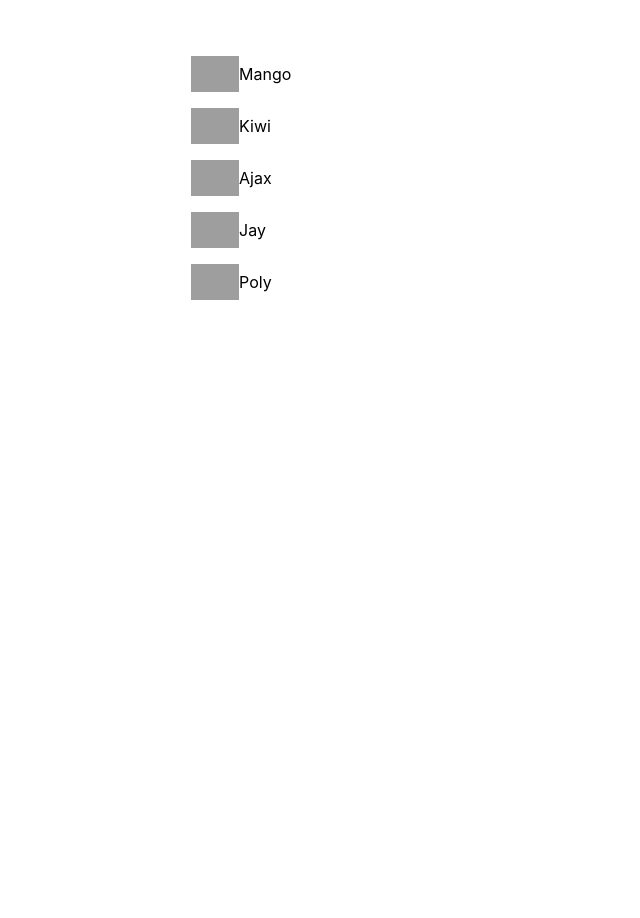
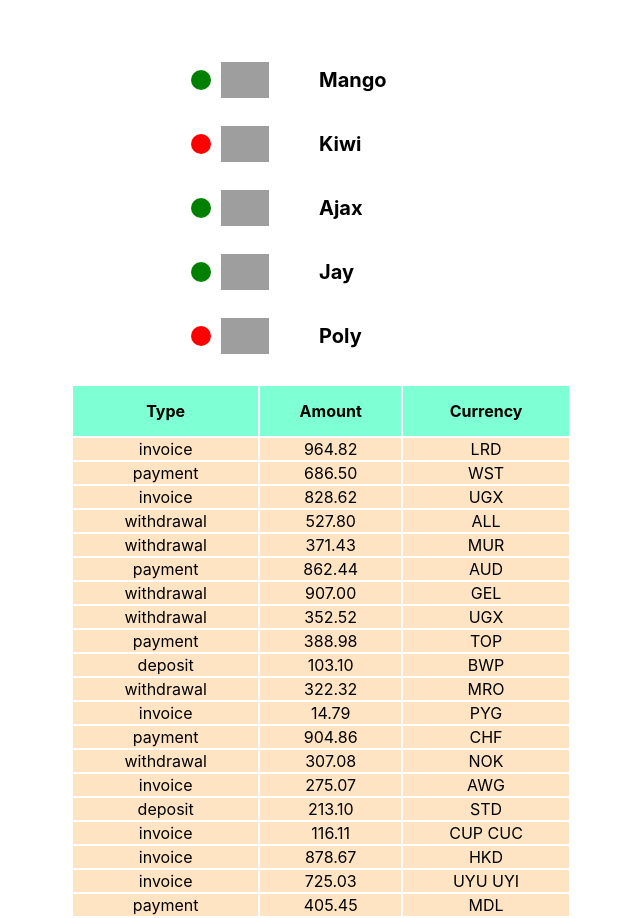
Before and after one commit to Oper992/goit-react-hw-01-components, a React (Create React App) app: page / in a window 1280 px wide. Shown: the part 761-1679 px from the top of the page, without its empty margins (319-959 px from the left). Before the commit the page ends 1085 px from the top, so only its background shows below. Built offline with nearby package versions, Linux system fonts and the light colour scheme; grey boxes are pictures that could not be loaded.

Commit message:
Готово

```diff
--- a/src/components/App.jsx
+++ b/src/components/App.jsx
@@ -1,9 +1,11 @@
 import user from '../json/user.json';
 import data from '../json/data.json';
 import friends from '../json/friends.json';
+import transactions from '../json/transactions.json';
 import { Profile } from './Profile/Profile.jsx';
 import Statistics from './Statistics/Statistics.jsx';
 import FriendList from './FriendList/FriendList.jsx';
+import TransactionHistory from './TransactionHistory/TransactionHistory.jsx';
 
 export const App = () => {
   const { avatar, tag, username, location, stats } = user;
@@ -20,6 +22,7 @@ export const App = () => {
       <Statistics title="Upload stats" stats={data} />
       <Statistics stats={data} />
       <FriendList friends={friends} />
+      <TransactionHistory items={transactions} />
     </>
   );
 };
--- a/src/components/FriendList/FriendListItem.jsx
+++ b/src/components/FriendList/FriendListItem.jsx
@@ -4,9 +4,9 @@ import style from './friendList.module.css';
 export default function FriendListItem({ avatar, isOnline, name }) {
   return (
     <li className={style.list}>
-      <span className={style.IsOnline}></span>
-      <img className="avatar" src={avatar} alt="User avatar" width="48" />
-      <p className="name">{name}</p>
+      <span className={isOnline ? style.online : style.offline}></span>
+      <img className={style.avatar} src={avatar} alt="User avatar" width="48" />
+      <p>{name}</p>
     </li>
   );
 }
--- a/src/components/FriendList/friendList.module.css
+++ b/src/components/FriendList/friendList.module.css
@@ -4,27 +4,23 @@
   display: flex;
   align-items: center;
   list-style-type: none;
+  font-size: 20px;
+  font-weight: bold;
 }
 
-.isOnline::after {
-  content: '';
-  display: block;
+.online {
   margin-right: 10px;
   width: 20px;
   height: 20px;
-  border-radius: 10px;
+  border-radius: 50%;
   background-color: green;
 }
 
-.notIsOnline {
-  composes: isOnline;
+.offline {
+  composes: online;
+  background-color: red;
 }
 
-.notIsOnline {
-  margin-right: 10px;
-  content: '';
-  width: 20px;
-  height: 20px;
-  border-radius: 10px;
-  background-color: red;
+.avatar {
+  margin-right: 50px;
 }
--- /dev/null
+++ b/src/components/TransactionHistory/TransactionHistory.jsx
@@ -0,0 +1,31 @@
+import style from './TransactionHistory.module.css';
+import PropTypes from 'prop-types';
+
+export default function TransactionHistory({ items }) {
+  return (
+    <table className={style.transactionHistory}>
+      <thead className={style.header}>
+        <tr>
+          <th>Type</th>
+          <th>Amount</th>
+          <th>Currency</th>
+        </tr>
+      </thead>
+      <tbody>
+        {items.map(({ id, amount, currency, type }) => {
+          return (
+            <tr key={id} className={style.line}>
+              <td>{type}</td>
+              <td>{amount}</td>
+              <td>{currency}</td>
+            </tr>
+          );
+        })}
+      </tbody>
+    </table>
+  );
+}
+
+TransactionHistory.propTypes = {
+  items: PropTypes.array.isRequired,
+};
--- /dev/null
+++ b/src/components/TransactionHistory/TransactionHistory.module.css
@@ -0,0 +1,14 @@
+.transactionHistory {
+  width: 500px;
+  margin: 0 auto;
+  text-align: center;
+}
+
+.header {
+  background-color: aquamarine;
+  height: 50px;
+}
+
+.line{
+    background-color: bisque;
+}
--- /dev/null
+++ b/src/json/transactions.json
@@ -0,0 +1,122 @@
+[
+  {
+    "id": "1e0700a2-5183-4291-85cc-2065a036a683",
+    "type": "invoice",
+    "amount": "964.82",
+    "currency": "LRD"
+  },
+  {
+    "id": "a30f821b-4d25-4ff0-abdd-e340b3f0dd2b",
+    "type": "payment",
+    "amount": "686.50",
+    "currency": "WST"
+  },
+  {
+    "id": "44dca67a-8e5a-4798-bf8e-b15efd4e1abd",
+    "type": "invoice",
+    "amount": "828.62",
+    "currency": "UGX"
+  },
+  {
+    "id": "ea8ed3dc-2b68-4a53-905a-53ecb0adef33",
+    "type": "withdrawal",
+    "amount": "527.80",
+    "currency": "ALL"
+  },
+  {
+    "id": "ea76146a-0b00-4b80-bc02-a8c822176712",
+    "type": "withdrawal",
+    "amount": "371.43",
+    "currency": "MUR"
+  },
+  {
+    "id": "63ca02f9-d637-46b5-9237-f3b24425e029",
+    "type": "payment",
+    "amount": "862.44",
+    "currency": "AUD"
+  },
+  {
+    "id": "ed0263e8-59a5-4bf1-87e0-2bb88e53dc34",
+    "type": "withdrawal",
+    "amount": "907.00",
+    "currency": "GEL"
+  },
+  {
+    "id": "6013bad0-750c-4691-8bc2-d8f2b43969c4",
+    "type": "withdrawal",
+    "amount": "352.52",
+    "currency": "UGX"
+  },
+  {
+    "id": "252c7be4-8b06-4fa7-8d42-61fb835b70d5",
+    "type": "payment",
+    "amount": "388.98",
+    "currency": "TOP"
+  },
+  {
+    "id": "4eaab41b-b967-40ac-82ed-85fc66f646f1",
+    "type": "deposit",
+    "amount": "103.10",
+    "currency": "BWP"
+  },
+  {
+    "id": "9648a350-8469-42d5-8bf3-18090de5fe67",
+    "type": "withdrawal",
+    "amount": "322.32",
+    "currency": "MRO"
+  },
+  {
+    "id": "9c5c25fb-1a95-4b2f-8d1f-4c4426d677cc",
+    "type": "invoice",
+    "amount": "14.79",
+    "currency": "PYG"
+  },
+  {
+    "id": "43ef232c-80e9-4d6f-b48a-b22405620de3",
+    "type": "payment",
+    "amount": "904.86",
+    "currency": "CHF"
+  },
+  {
+    "id": "5161682e-e620-4019-ab0a-24ceb10fbd20",
+    "type": "withdrawal",
+    "amount": "307.08",
+    "currency": "NOK"
+  },
+  {
+    "id": "7b119d71-42e6-4c42-a141-6818b07bb9ff",
+    "type": "invoice",
+    "amount": "275.07",
+    "currency": "AWG"
+  },
+  {
+    "id": "a4f65722-65c4-4c28-b1f4-b8ed988bb205",
+    "type": "deposit",
+    "amount": "213.10",
+    "currency": "STD"
+  },
+  {
+    "id": "c6e5784b-0ca3-48d6-86e5-b5128af5a523",
+    "type": "invoice",
+    "amount": "116.11",
+    "currency": "CUP CUC"
+  },
+  {
+    "id": "c9ebed6a-3a02-4b49-ac0d-0534b51f2bfd",
+    "type": "invoice",
+    "amount": "878.67",
+    "currency": "HKD"
+  },
+  {
+    "id": "a4a98b0e-b22c-438b-9f83-de2df52110c8",
+    "type": "invoice",
+    "amount": "725.03",
+    "currency": "UYU UYI"
+  },
+  {
+    "id": "b39bfa7a-0166-4c47-94d6-87d20590f746",
+    "type": "payment",
+    "amount": "405.45",
+    "currency": "MDL"
+  }
+]
```
